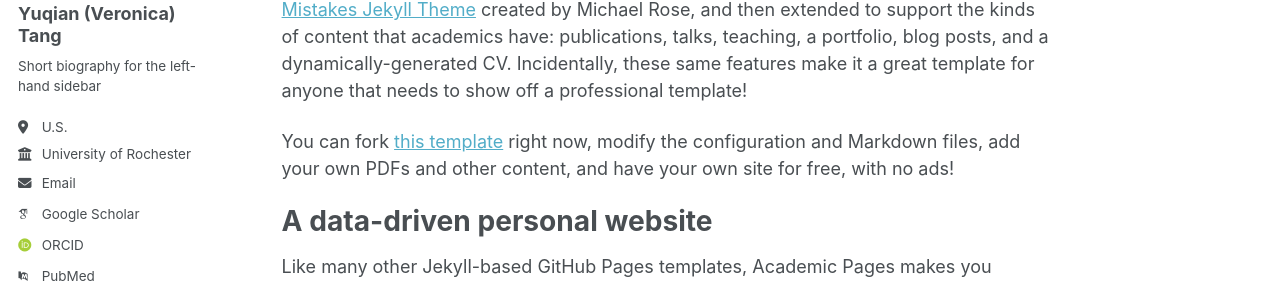
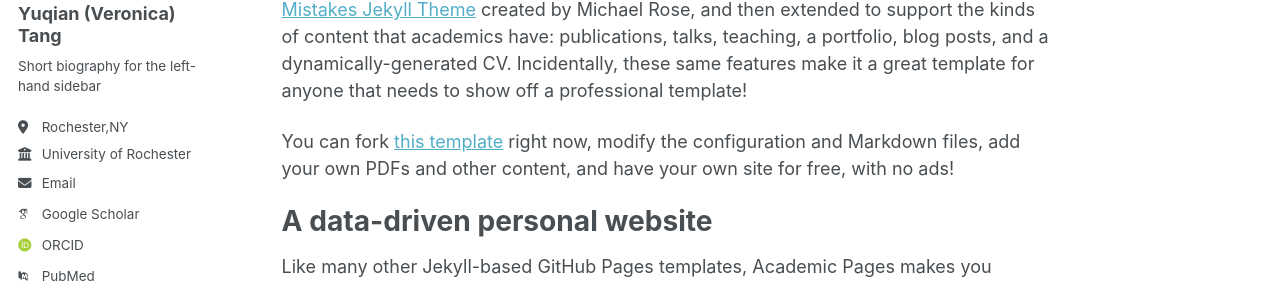
Before and after one commit to Betronnie/Betronnie.github.io, a Jekyll site: the page built from _pages/about.md, in a window 1280 px wide. Shown: the part 281-565 px from the top of the page. Built offline with Jekyll 4.4.1, drawn with Linux system fonts in a browser that asks for light colours; some web fonts are replaced; a script that is not in the unit is left out.

Commit message:
Update _config.yml

```diff
--- a/_config.yml
+++ b/_config.yml
@@ -13,7 +13,7 @@ title                    : "Veronica / Home"
 title_separator          : "-"
 name                     : &name "Your Name"
 description              : &description "Your Name's academic portfolio"   # Update this with a general description of your site, this is the default if not overridden by a page
-url                      : https://academicpages.github.io # The base hostname & protocol for your site e.g. "https://[your GitHub username].github.io",
+url                      : https://Betronnie.github.io # The base hostname & protocol for your site e.g. "https://[your GitHub username].github.io",
                                                            # or if you already have some other page hosted on Github then use "https://[your GitHub username].github.io/[Your Repo Name]"
 baseurl                  : "" # the subpath of your site, e.g. "/blog"
 repository               : "academicpages/academicpages.github.io"
@@ -27,7 +27,7 @@ author:
   name             : "Yuqian (Veronica) Tang"
   pronouns         : # example: "she/her"
   bio              : "Short biography for the left-hand sidebar"
-  location         : "U.S."
+  location         : "Rochester,NY"
   employer         : "University of Rochester"
   uri              : # URL
   email            : "ytang55@simon.rochester.edu"
```
